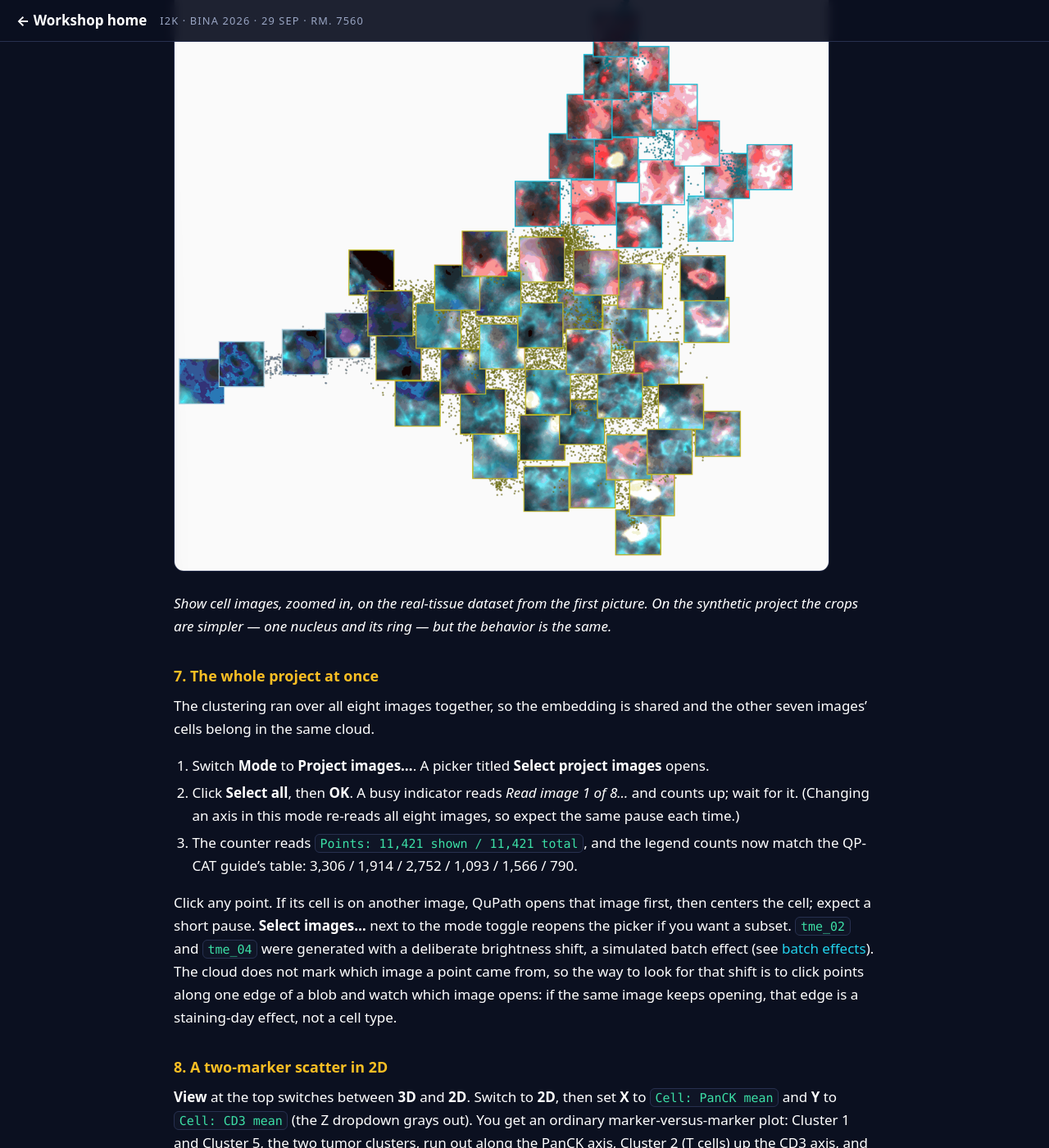
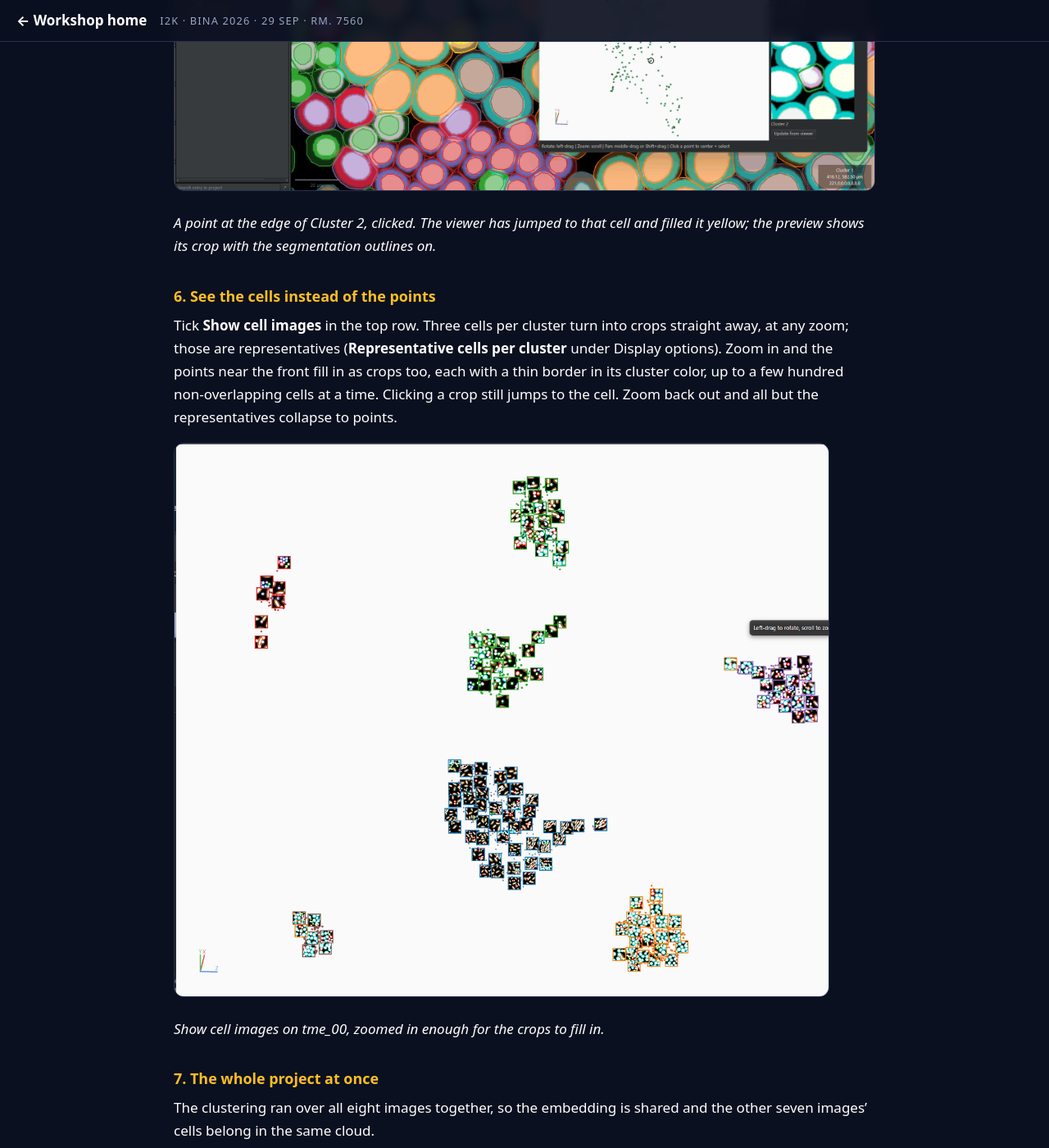
Before and after one commit to MichaelSNelson/BINA-I2K-2026-QuPath-Extensions, a Jekyll site: the page built from docs/04-cluster-3d-navigator.md, in a window 1280 px wide and 1400 px high, scrolled down 5411 px. Shown: the whole window at 82% size. Built offline with Jekyll 4.4.1, drawn with Linux system fonts in a browser that asks for light colours.

Commit message:
Guide 04: four screenshots from the clustered project (steps 5-8)
Click-to-cell, Show cell images on this dataset (replacing the
real-tissue still), project mode with Project images boxed, and the
2D marker scatter with View and Axes boxed.

Claude-Session: https://claude.ai/code/session_01KwiACUr5MacuDvqp74c96o

```diff
--- a/docs/04-cluster-3d-navigator.md
+++ b/docs/04-cluster-3d-navigator.md
@@ -178,7 +178,10 @@ Expand **Display options** (the collapsed bar under the top row) and check two b
 The crop is rendered with whatever channels and brightness the viewer is showing at that moment.
 Change the viewer's display and click **Update from viewer** under the preview to re-render it.
 
-<!-- TODO: Add screenshot — a point selected in the cloud, the cell centered in the viewer, the Cell preview showing its crop. First priority if only one screenshot gets taken -->
+<img src="../images/cluster-3d-navigator/click-to-cell.png" alt="QuPath with the Cluster 3D Navigator window over the right half of the viewer. The viewer is zoomed in on tme_00 so each cell is a large colored, filled shape; one cell in the middle is filled bright yellow, the selected one. In the navigator the cloud is zoomed in on a single green cluster with one point ringed in black, Display options is expanded with Show detection outlines checked, and the Cell preview on the right shows the selected cell's crop with outlines drawn, labeled Cluster 2" width="1000">
+
+*A point at the edge of Cluster 2, clicked. The viewer has jumped to that cell and filled it
+yellow; the preview shows its crop with the segmentation outlines on.*
 
 ### 6. See the cells instead of the points
 
@@ -188,10 +191,9 @@ options). Zoom in and the points near the front fill in as crops too, each with
 its cluster color, up to a few hundred non-overlapping cells at a time. Clicking a crop still
 jumps to the cell. Zoom back out and all but the representatives collapse to points.
 
-<img src="../images/cluster-3d-navigator/cell-images-zoomed.png" alt="A zoomed-in region of a point cloud in which the nearest cells are drawn as small square image crops, each with a thin colored border, over a scatter of remaining points. Crops in the upper part show reddish cells and crops in the lower part show cyan cells." width="800">
+<img src="../images/cluster-3d-navigator/show-cell-images.png" alt="The navigator's cloud with Show cell images on. Six separate clusters, each a cluster of small square cell crops with thin borders in the cluster's color: green crops at the top and center, red at the left, purple at the right, blue in the lower middle, brown at the lower left and orange at the lower right. A few plain points remain around each group" width="800">
 
-*Show cell images, zoomed in, on the real-tissue dataset from the first picture. On the synthetic
-project the crops are simpler — one nucleus and its ring — but the behavior is the same.*
+*Show cell images on tme_00, zoomed in enough for the crops to fill in.*
 
 ### 7. The whole project at once
 
@@ -204,6 +206,8 @@ seven images' cells belong in the same cloud.
    pause each time.)
 3. The counter reads `Points: 11,421 shown / 11,421 total`, and the legend counts now match the
    QP-CAT guide's table: 3,306 / 1,914 / 2,752 / 1,093 / 1,566 / 790.
+
+<img src="../images/cluster-3d-navigator/project-images.png" alt="The navigator window in project mode. In the Mode row, Project images is selected and outlined in red. The counter reads Points: 11,421 shown / 11,421 total, Show cell images is ticked, and the cloud shows the six clusters as dense groups of cell crops. The CLASSES legend lists Cluster 0, 4, 2, 3, 5 and 1" width="900">
 
 Click any point. If its cell is on another image, QuPath opens that image first, then centers
 the cell; expect a short pause. **Select images...** next to the mode toggle reopens the picker if
@@ -220,6 +224,8 @@ opening, that edge is a staining-day effect, not a cell type.
 marker-versus-marker plot: Cluster 1 and Cluster 5, the two tumor clusters, run out along the
 PanCK axis, Cluster 2 (T cells) up the CD3 axis, and the other three sit near the origin. There
 is nothing to rotate in 2D, so left-drag pans. Every point is still a click from its cell.
+
+<img src="../images/cluster-3d-navigator/view-2d.png" alt="The navigator in 2D view over the whole project. View: 2D and the Axes row, X Cell: PanCK mean and Y Cell: CD3 mean with Z grayed out, are outlined in red. The plot shows green points spread up the left edge and across the top, orange and brown points in a band along the bottom to the right, and purple points near the bottom left corner" width="900">
 
 > The 2D view is for a genuine two-component embedding or a plain scatter like this one. Plotting
 > `3DUMAP1` against `3DUMAP2` is not a 2D UMAP; it is the 3D cloud seen from one side with depth
```
Also changed, not shown: images/cluster-3d-navigator/cell-images-zoomed.png (deleted), images/cluster-3d-navigator/click-to-cell.png (added), images/cluster-3d-navigator/project-images.png (added), images/cluster-3d-navigator/show-cell-images.png (added), images/cluster-3d-navigator/view-2d.png (added).
